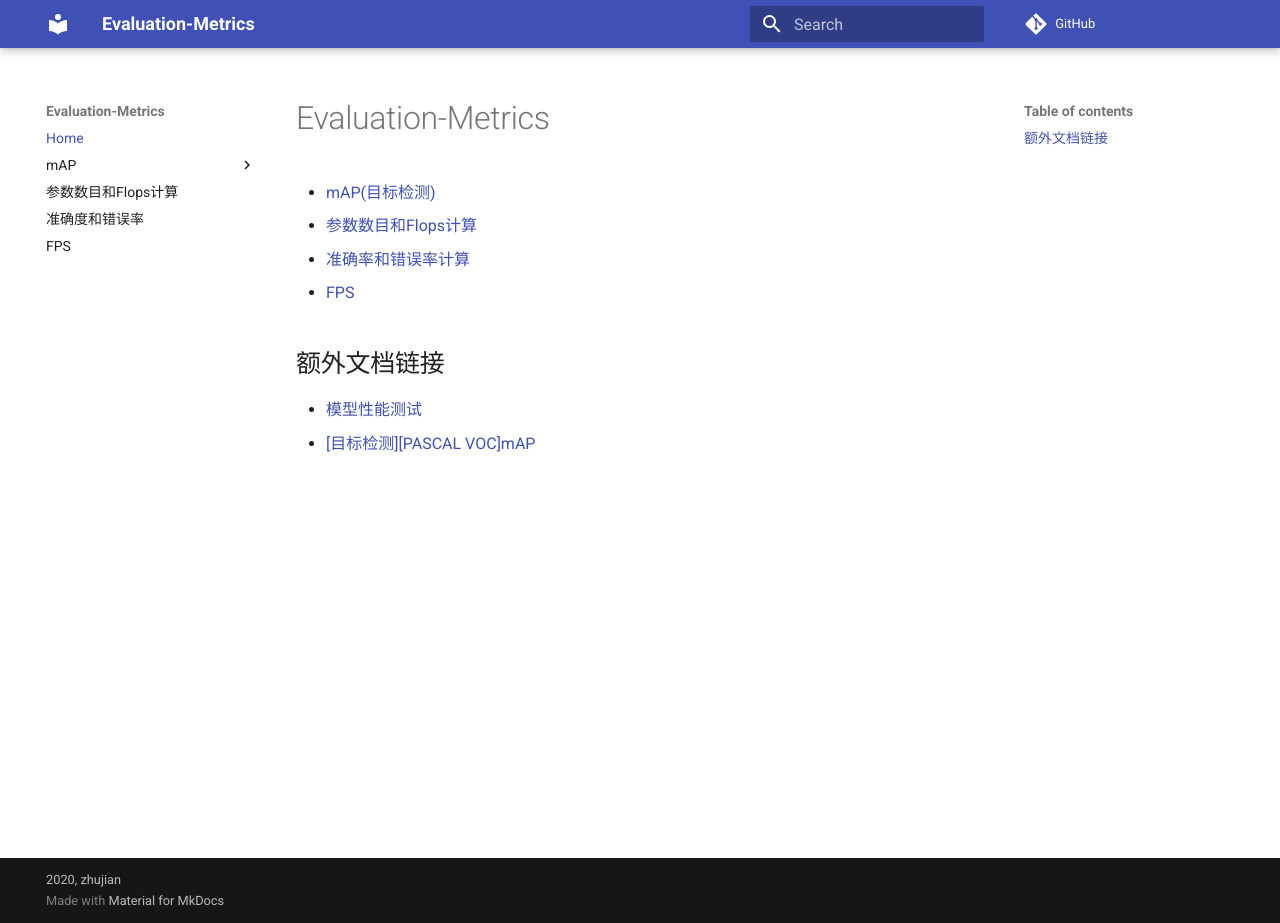
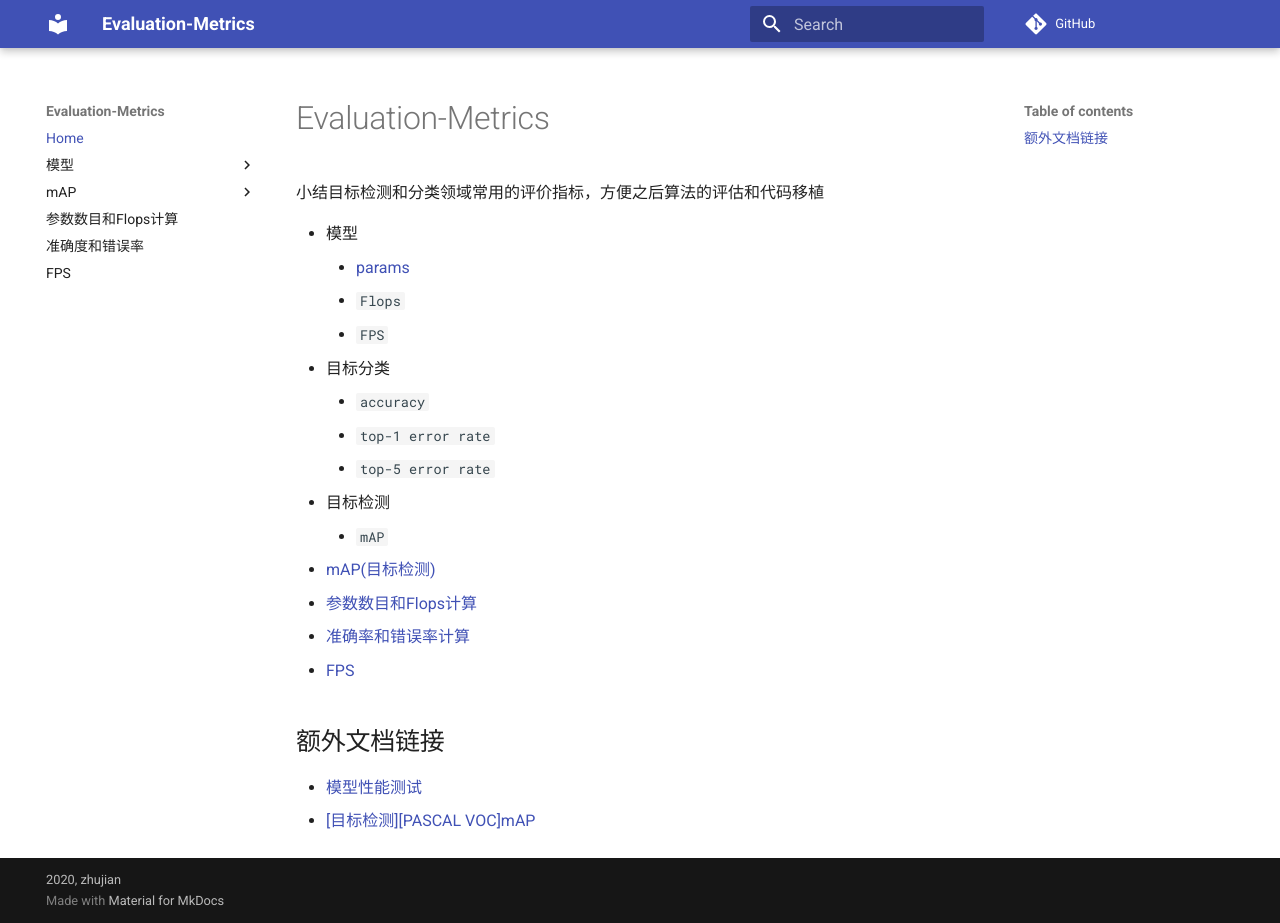
Before and after one commit to deep-learning-algorithm/Evaluation-Metrics, an MkDocs documentation site: the page built from docs/index.md, in a window 1280 px wide and 923 px high. Built offline with MkDocs 1.6.1 and Material for MkDocs 9.7.7, drawn with Linux system fonts in a browser that asks for light colours; comment, search, counter and statistics services are not loaded.

Commit message:
docs(param): 整理模型参数计算公式和实现

```diff
--- a/docs/index.md
+++ b/docs/index.md
@@ -1,4 +1,17 @@
 # Evaluation-Metrics
+
+小结目标检测和分类领域常用的评价指标，方便之后算法的评估和代码移植
+
+* 模型
+    * [params](./model/params.md)
+    * `Flops`
+    * `FPS`
+* 目标分类
+    * `accuracy`
+    * `top-1 error rate`
+    * `top-5 error rate`
+* 目标检测
+    * `mAP`
 
 * [mAP(目标检测)](./map/index.md)
 * [参数数目和Flops计算](./flops-params.md)
--- a/mkdocs.yml
+++ b/mkdocs.yml
@@ -30,6 +30,8 @@ extra_javascript:
 # 导航
 nav:
     - Home: index.md
+    - 模型:
+        - 如何计算模型大小: model/params.md
     - mAP:
         - 引言: './map/index.md'
         - '[代码解析]如何计算TP和FP': './map/代码解析-如何计算TP和FP.md'
```
Also changed, not shown: docs/model/flops.md (added, +2 -0 lines), docs/model/fps.md (added, +2 -0 lines), docs/model/params.md (added, +18 -0 lines).
